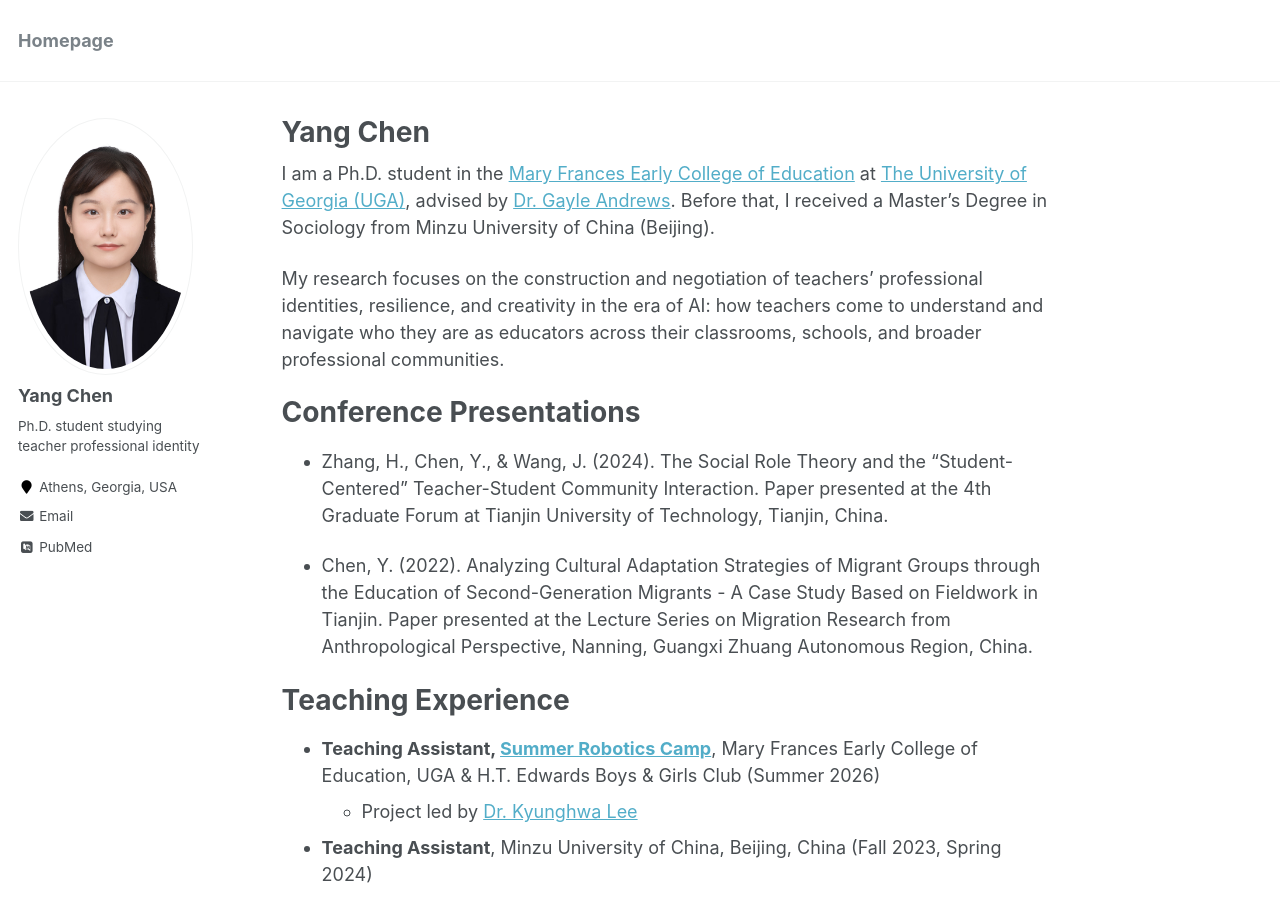
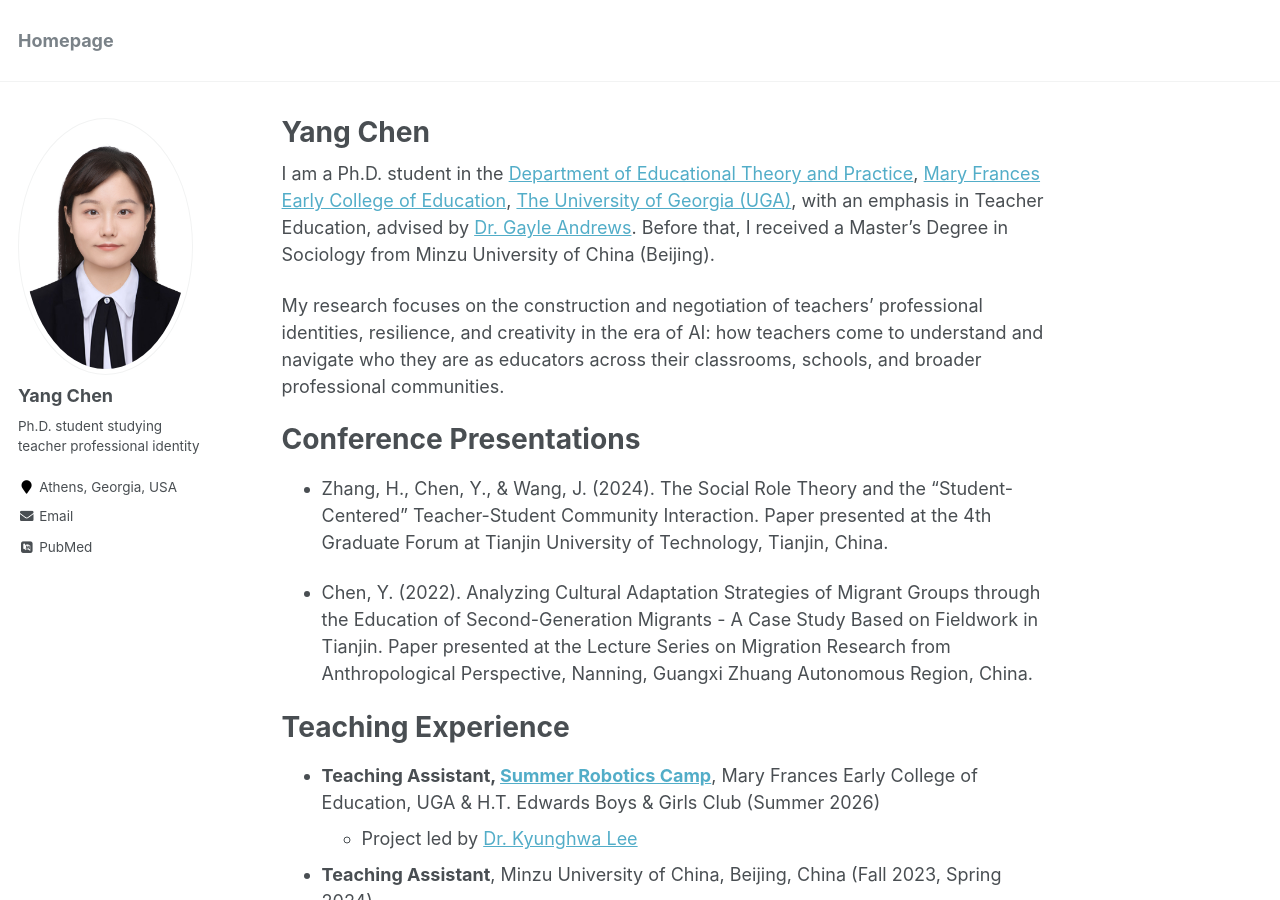
Before and after one commit to yangchen1692/yangchen1692.github.io, a Jekyll site: the page built from _pages/about.md, in a window 1280 px wide and 900 px high. Built offline with Jekyll 4.4.1, drawn with Linux system fonts in a browser that asks for light colours; some web fonts are replaced.

Commit message:
Add department and emphasis area to bio
Co-Authored-By: Claude Sonnet 4.6 <noreply@anthropic.com>

```diff
--- a/_pages/about.md
+++ b/_pages/about.md
@@ -8,7 +8,7 @@ redirect_from:
   - /about.html
 ---
 
-I am a Ph.D. student in the [Mary Frances Early College of Education](https://coe.uga.edu/) at [The University of Georgia (UGA)](https://www.uga.edu/), advised by [Dr. Gayle Andrews](https://people.coe.uga.edu/gayle-andrews/). Before that, I received a Master's Degree in Sociology from Minzu University of China (Beijing).
+I am a Ph.D. student in the [Department of Educational Theory and Practice](https://coe.uga.edu/directory/educational-theory-and-practice/), [Mary Frances Early College of Education](https://coe.uga.edu/), [The University of Georgia (UGA)](https://www.uga.edu/), with an emphasis in Teacher Education, advised by [Dr. Gayle Andrews](https://people.coe.uga.edu/gayle-andrews/). Before that, I received a Master's Degree in Sociology from Minzu University of China (Beijing).
 
 My research focuses on the construction and negotiation of teachers' professional identities, resilience, and creativity in the era of AI: how teachers come to understand and navigate who they are as educators across their classrooms, schools, and broader professional communities.
 
```
